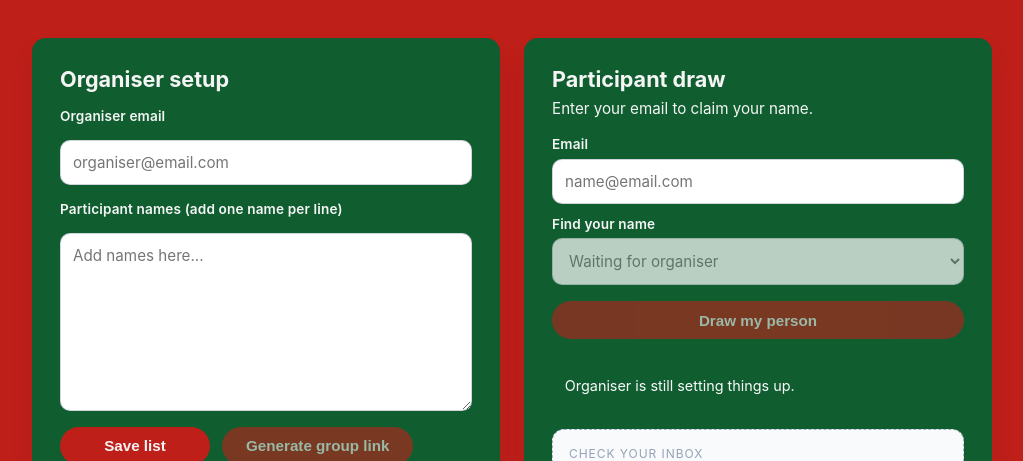
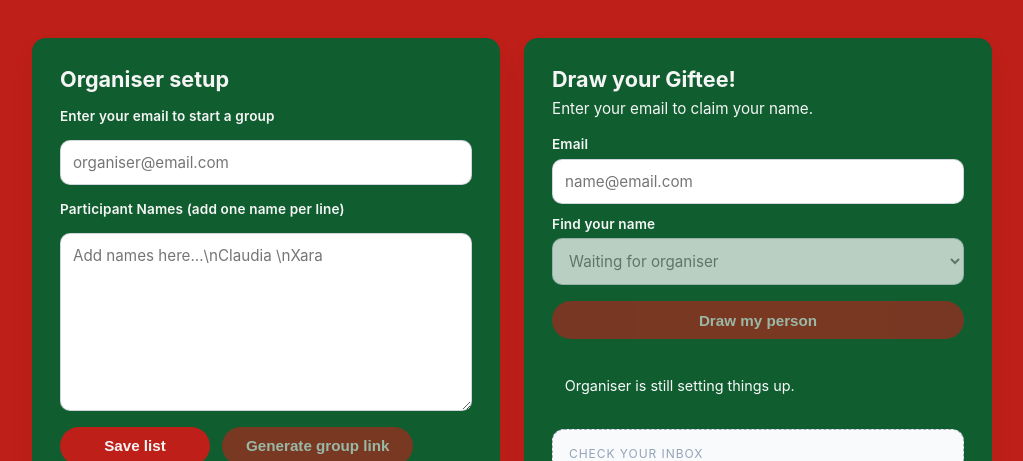
Before and after one commit to claudiaacchurch/secret-santa, a React (Create React App) app: page / in a window 1280 px wide. Shown: the part 154-615 px from the top of the page, without its empty margins (128-1151 px from the left). Built offline with nearby package versions, Linux system fonts and the light colour scheme; no server answers.

Commit message:
state the obvs

```diff
--- a/public/index.html
+++ b/public/index.html
@@ -27,7 +27,7 @@
     <title>Secret Santa</title>
   </head>
   <body>
-    <noscript>You need to enable JavaScript to run this app.</noscript>
+    <noscript>Secret Santa Draw 🤶</noscript>
     <div id="root"></div>
     <!--
       This HTML file is a template.
--- a/src/App.js
+++ b/src/App.js
@@ -673,7 +673,7 @@ useEffect(() => {
 						<h2>Organiser setup</h2>
 					</div>
 					<label className="field-label" htmlFor="organiser-email">
-						Organiser email
+						Enter your email to start a group
 					</label>
 					<input
 						id="organiser-email"
@@ -685,12 +685,12 @@ useEffect(() => {
 						disabled={isGroupLoading}
 					/>
 					<label className="field-label" htmlFor="names">
-						Participant names (add one name per line)
+						Participant Names (add one name per line)
 					</label>
 					<textarea
 						id="names"
 						className="field-control"
-						placeholder="Add names here..."
+						placeholder="Add names here...\nClaudia \nXara"
 						value={rawNames}
 						onChange={(event) => setRawNames(event.target.value)}
 						rows={8}
@@ -771,7 +771,7 @@ useEffect(() => {
 						<h2>Organiser tools</h2>
 					</div>
 					<p>
-						Only the organiser can manage the roster and share codes. If that’s
+						Only the organiser can edit the participants. If that’s
 						you, unlock the tools with the organiser email.
 					</p>
 					<button className="button ghost" type="button" onClick={handleOrganiserUnlock}>
@@ -782,7 +782,7 @@ useEffect(() => {
 			)}
 				<section className="panel">
 					<div className="panel-header">
-						<h2>Participant draw</h2>
+						<h2>Draw your Giftee!</h2>
 						<p>Enter your email to claim your name.</p>
 					</div>
 					<div className="auth-group">
```
